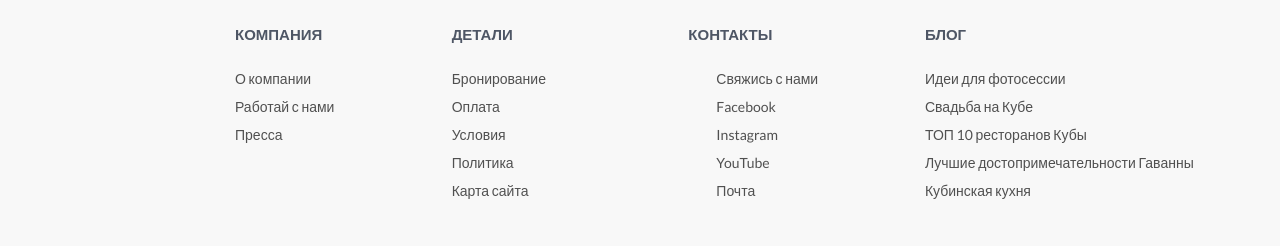
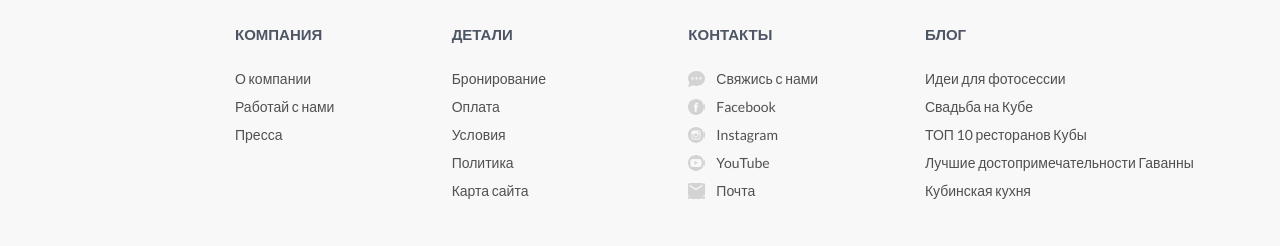
Before and after one commit to return-js/cuba, a plain HTML site: page index.html in a window 1280 px wide. Shown: the part 3717-3963 px from the top of the page. Drawn offline with nearby package versions, Linux system fonts and the light colour scheme.

Commit message:
fix footer

```diff
--- a/css/style.css
+++ b/css/style.css
@@ -304,21 +304,31 @@ font-size: 24px;
  width: 16px;
  height: 16px;
 }
-.footer__item-link--message {
+.footer__item-link--message::before {
 background-image: url('../images/message.svg');
+ width: 17px;
+ top: 1px;
 }
-.footer__item-link--facebook {
+.footer__item-link--facebook::before {
 background-image: url('../images/facebook.svg');
+ width: 17px;
+ top: 1px;
 }
-.footer__item-link--instagram {
+.footer__item-link--instagram::before {
 background-image: url('../images/instagram.svg');
+ width: 17px;
+ top: 1px;
 }
 
-.footer__item-link--youtube {
+.footer__item-link--youtube::before {
 background-image: url('../images/youtube.svg');
+ width: 17px;
+ top: 1px;
 }
-.footer__item-link--email {
+.footer__item-link--email::before {
  background-image: url('../images/email.svg');
+ width: 17px;
+ top: 1px;
 }
 
 
--- a/index.html
+++ b/index.html
@@ -156,11 +156,11 @@
             <div class="footer__item">
                 <h5 class="footer__item-title">КОНТАКТЫ</h5>
                 <ul class="footer__item-list">
-                    <li><a href="#" class="footer__item-link footer__item-link--social footer__item-link-message">Свяжись с нами</a></li>
-                    <li><a href="#" class="footer__item-link footer__item-link--social footer__item-link-facebook">Facebook</a></li>
-                    <li><a href="#" class="footer__item-link footer__item-link--social footer__item-link-instagram">Instagram</a></li>
-                    <li><a href="#" class="footer__item-link footer__item-link--social footer__item-link-youtube">YouTube</a></li>
-                    <li><a href="#" class="footer__item-link footer__item-link--social footer__item-link-email">Почта</a></li>
+                    <li><a href="#" class="footer__item-link footer__item-link--social footer__item-link--message">Свяжись с нами</a></li>
+                    <li><a href="#" class="footer__item-link footer__item-link--social footer__item-link--facebook">Facebook</a></li>
+                    <li><a href="#" class="footer__item-link footer__item-link--social footer__item-link--instagram">Instagram</a></li>
+                    <li><a href="#" class="footer__item-link footer__item-link--social footer__item-link--youtube">YouTube</a></li>
+                    <li><a href="#" class="footer__item-link footer__item-link--social footer__item-link--email">Почта</a></li>
                 </ul>
             </div>
 
```
